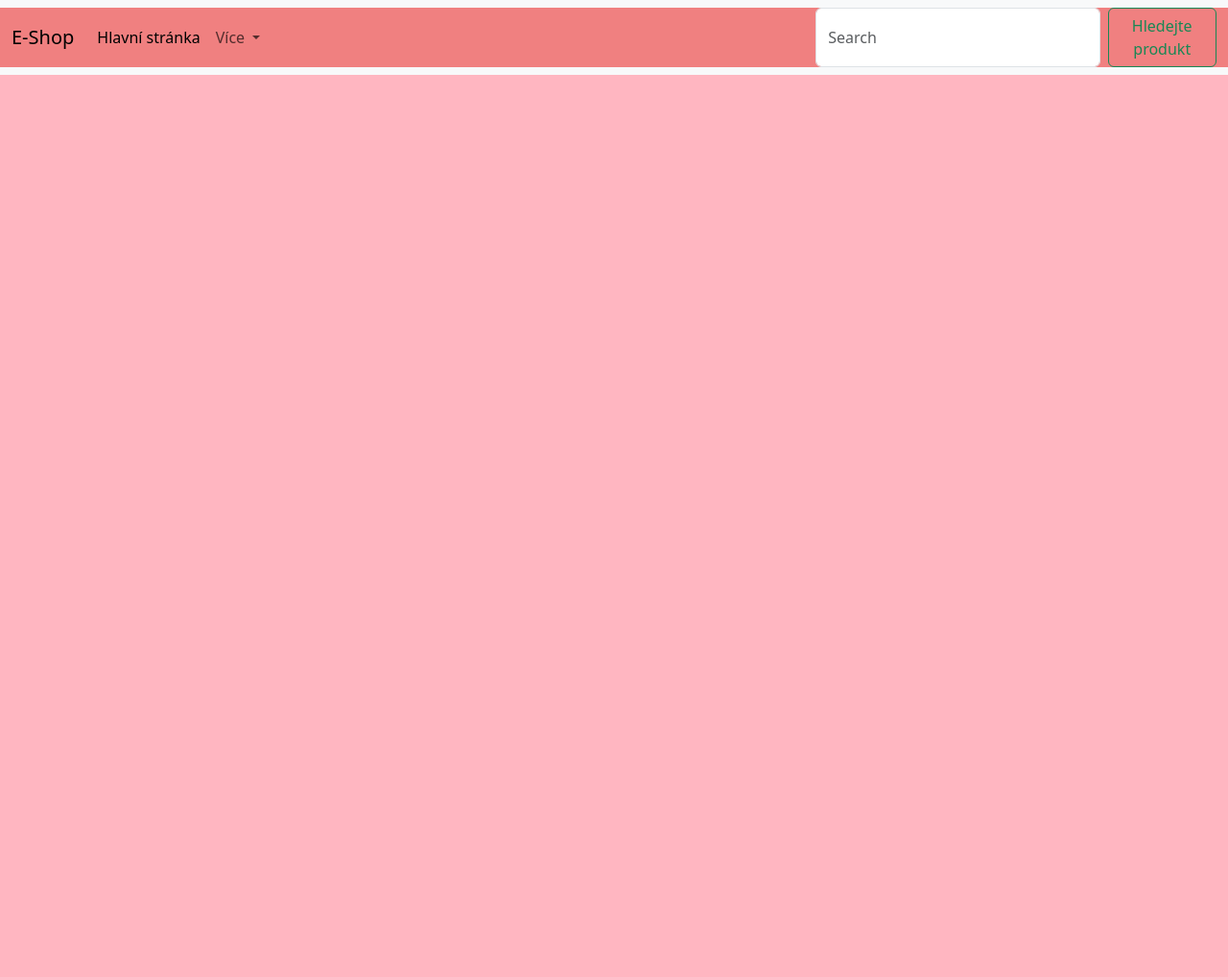
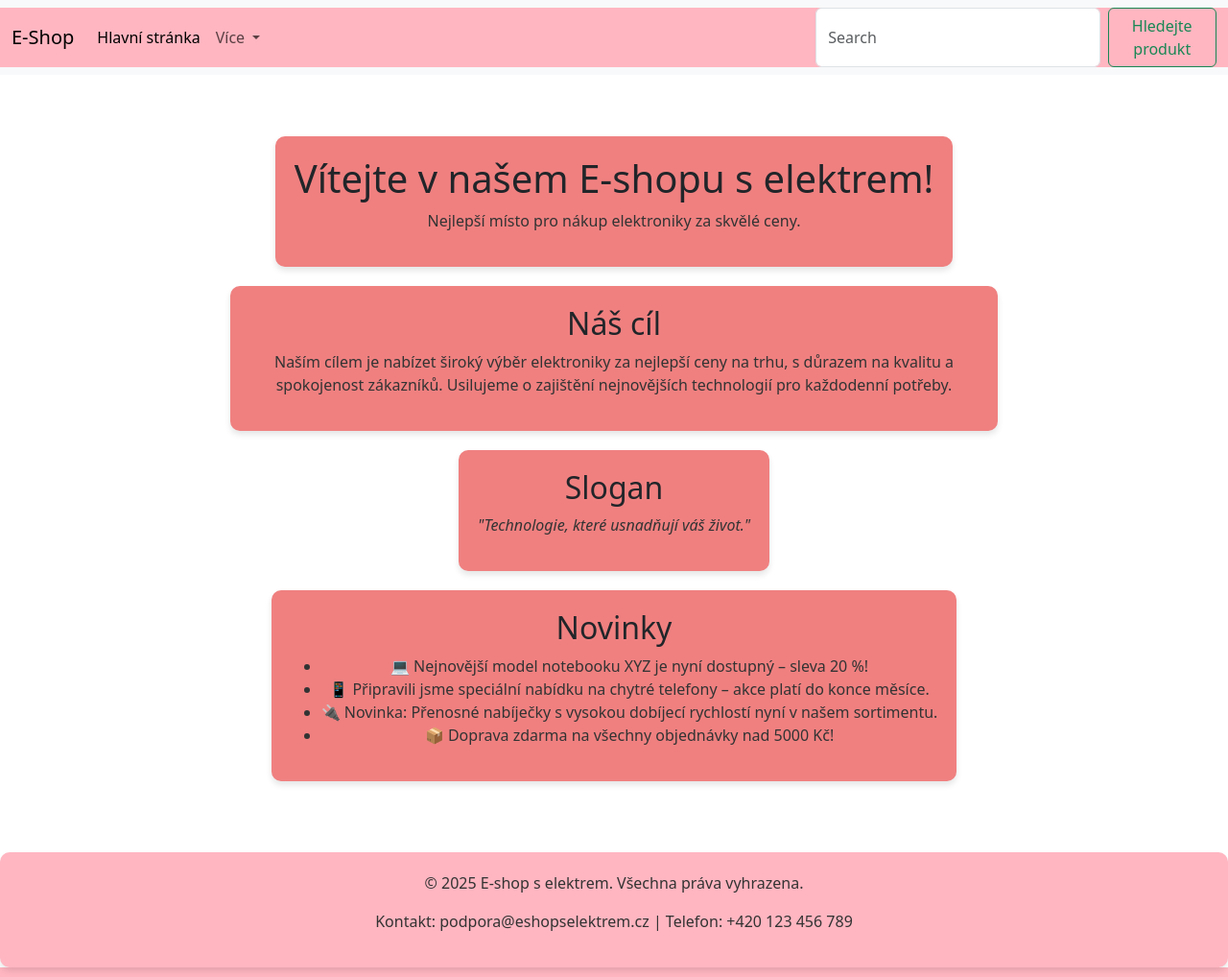
Before and after one commit to JakubDuzi/Eshop-Duzi, a plain HTML site: page index.html in a window 1280 px wide. Shown: the whole page at 96% size. Before the commit the page ends 800 px from the top, so only its background shows below. Drawn offline with nearby package versions, Linux system fonts and the light colour scheme.

Commit message:
index_final

```diff
--- a/index.html
+++ b/index.html
@@ -40,5 +40,36 @@
           </div>
         </div>
       </nav>
+    <main>
+        <header>
+            <h1>Vítejte v našem E-shopu s elektrem!</h1>
+            <p>Nejlepší místo pro nákup elektroniky za skvělé ceny.</p>
+        </header>
+
+        <section id="cil">
+            <h2>Náš cíl</h2>
+            <p>Naším cílem je nabízet široký výběr elektroniky za nejlepší ceny na trhu, s důrazem na kvalitu a spokojenost zákazníků. Usilujeme o zajištění nejnovějších technologií pro každodenní potřeby.</p>
+        </section>
+
+        <section id="slogan">
+            <h2>Slogan</h2>
+            <p><em>"Technologie, které usnadňují váš život."</em></p>
+        </section>
+
+        <section id="novinky">
+            <h2>Novinky</h2>
+            <ul>
+                <li>💻 Nejnovější model notebooku XYZ je nyní dostupný – sleva 20 %!</li>
+                <li>📱 Připravili jsme speciální nabídku na chytré telefony – akce platí do konce měsíce.</li>
+                <li>🔌 Novinka: Přenosné nabíječky s vysokou dobíjecí rychlostí nyní v našem sortimentu.</li>
+                <li>📦 Doprava zdarma na všechny objednávky nad 5000 Kč!</li>
+            </ul>
+        </section>
+    </main>
+
+    <footer>
+        <p>&copy; 2025 E-shop s elektrem. Všechna práva vyhrazena.</p>
+        <p>Kontakt: podpora@eshopselektrem.cz | Telefon: +420 123 456 789</p>
+    </footer>
   </body>
 </html>
--- a/style.css
+++ b/style.css
@@ -1,24 +1,48 @@
 .container-fluid   {
-    background-color:lightcoral
-    }
+    background-color:lightpink
+}
 html{
     background-color: lightpink;
-    }
-body{
+}
+header, section {
     background-color: lightpink;
-    }
-.navbar{
+    padding: 20px;
+    margin: 10px auto;
+    border-radius: 10px;
+    box-shadow: 0 4px 6px rgba(0, 0, 0, 0.1);
+    max-width: 800px;
+    text-align: center;
+    background-color: lightcoral;
+}
+
+h1, h2 {
+    margin-top: 0;
+    color: darkred;
+}
+
+p, ul {
+    color: #333;
+}
+
+body {
+    margin: 0;
+    background-color: lightcoral;
+}
+
+main {
+    display: flex;
+    justify-content: center;
+    align-items: center;
+    min-height: 100vh;
+    flex-direction: column;
+}
+footer {
     background-color: lightpink;
-    }
-.navbar-expand-lg{
+    padding: 20px;
+    margin: 10px auto;
+    border-radius: 10px;
+    box-shadow: 0 4px 6px rgba(0, 0, 0, 0.1);
+    text-align: center;
     background-color: lightpink;
-    }
-.navbar.bg-body-tertiary{
-    background-color: lightpink;
-    }
-.navbar-expand-lg{
-    background-color: lightpink;
-    }
-.bg-body-tertiary{
-    background-color: lightpink;
-    }
+    width: 100%
+}
```
